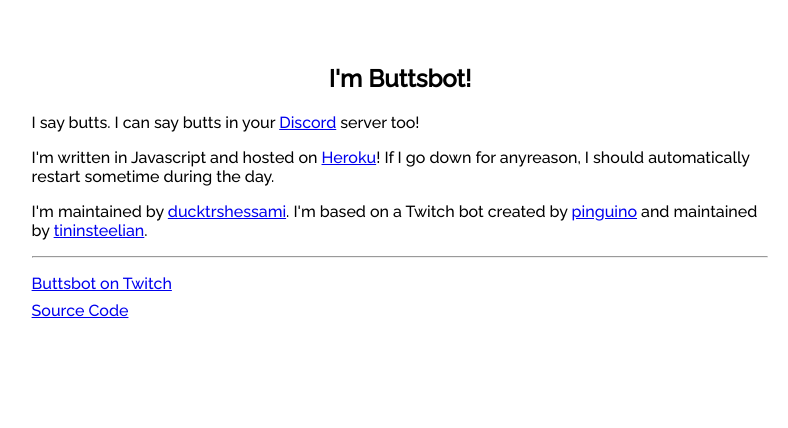
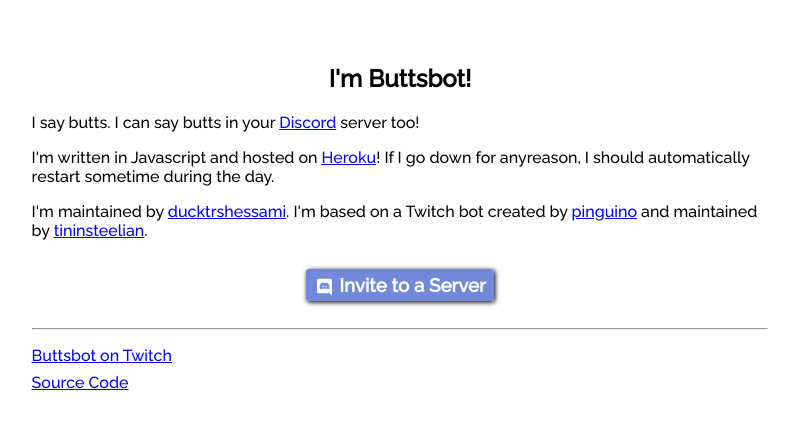
Before and after one commit to ducktrshessami/discord-buttsbot, a website: page public/index.html in a window 1280 px wide. Shown: the whole page, without its empty margins (240-1028 px from the left). Drawn offline with Linux system fonts and the light colour scheme.

Commit message:
discord invite button

```diff
--- a/public/index.html
+++ b/public/index.html
@@ -25,6 +25,11 @@
                     href="http://www.twitch.tv/pinguino" target="_blank" rel="noreferrer">pinguino</a> and maintained by
                 <a href="http://www.twitch.tv/tininsteelian" target="_blank" rel="noreferrer">tininsteelian</a>.
             </p>
+            <h3 class="invite-wrapper center">
+                <a class="invite-button"
+                    href="https://discord.com/api/oauth2/authorize?client_id=780539847764082768&permissions=265216&scope=bot"
+                    target="_blank" rel="noreferrer"><i class="discord-logo"></i> Invite to a Server</a>
+            </h3>
         </div>
         <hr>
         <div>
--- a/public/style.css
+++ b/public/style.css
@@ -15,6 +15,35 @@
     max-width: 75ch;
 }
 
+.invite-wrapper {
+    margin: 2rem 0;
+}
+
+.invite-button {
+    border: none;
+    border-radius: 3px;
+    background-color: #7289DA;
+    color: #fff!important;
+    text-decoration: none;
+    padding: 0.33rem 0.5rem;
+    box-shadow: 0.1ch 0.1ch 0.5ch #000;
+}
+
+.invite-button:hover {
+    background-color: #8ea1e1;
+}
+
+.invite-button:hover:focus {
+    background-color: #4e5d94;
+}
+
+.discord-logo {
+    content: url("/Discord-Logo-White.svg");
+    height: 1.25rem;
+    position: relative;
+    top: 0.3rem;
+}
+
 .link-list {
     list-style: none;
     padding: 0;
```
Also changed, not shown: public/Discord-Logo-White.svg (added).
